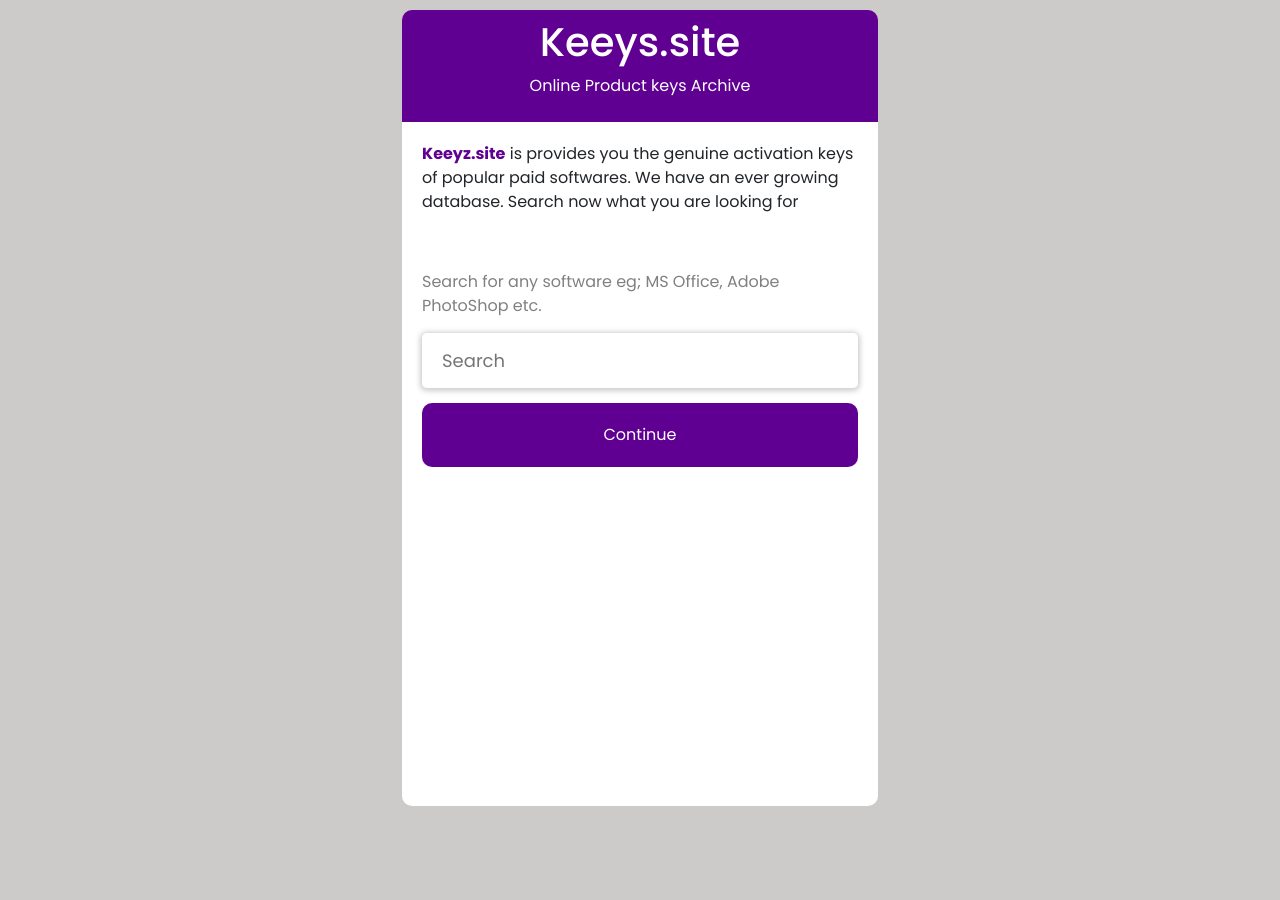
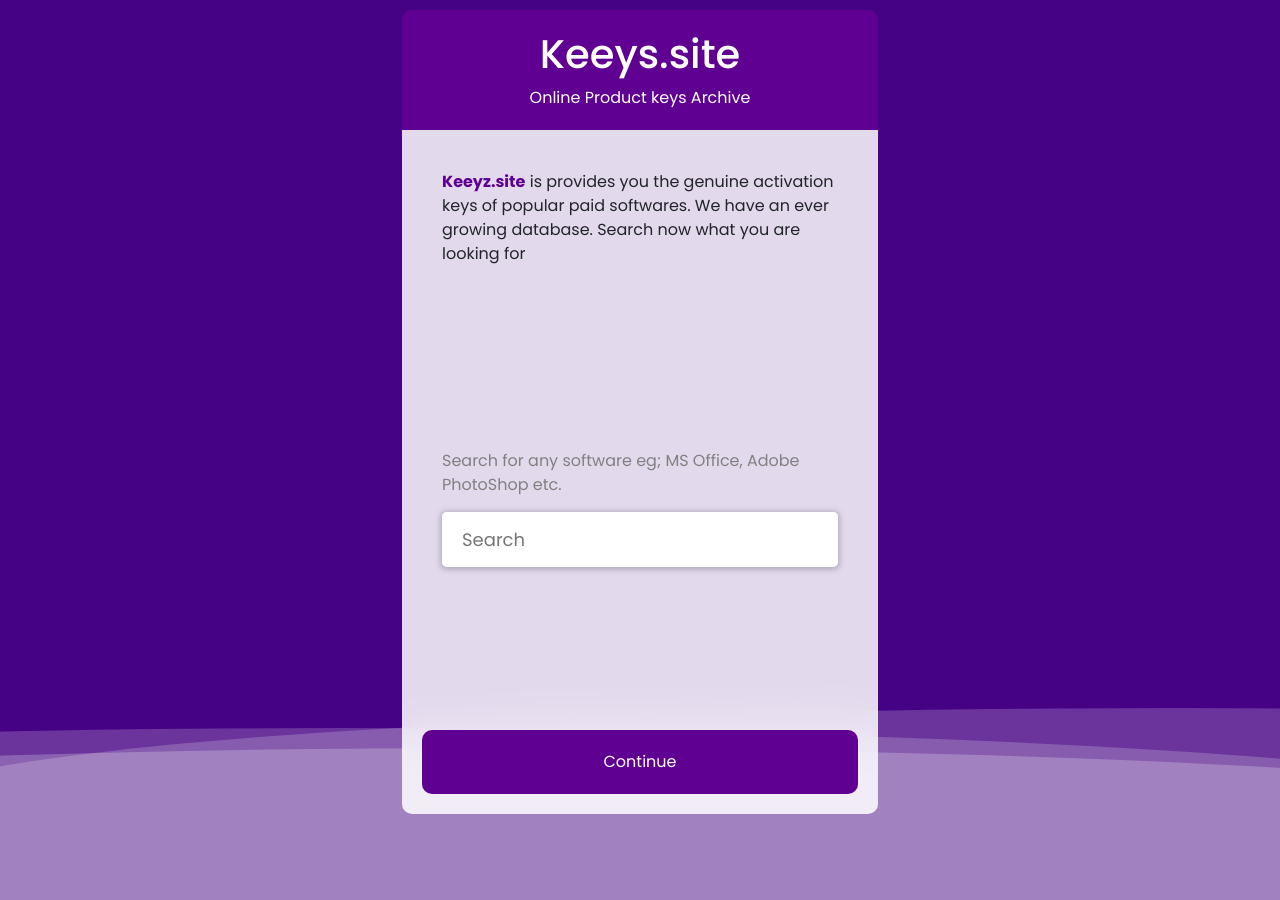
Before and after one commit to msalmankhokhar/productkey-website, a Flask app: page / in a window 1280 px wide. Run offline with Flask 3, Linux system fonts and the light colour scheme; data comes from the database, SQL or seed files in the repository.

Commit message:
animated bg gradients

```diff
--- /dev/null
+++ b/static/css/bg.css
@@ -0,0 +1,70 @@
+body {
+    margin: auto;
+    font-family: -apple-system, BlinkMacSystemFont, sans-serif;
+    overflow: auto;
+    /* background: linear-gradient(315deg, rgba(101,0,94,1) 3%, rgba(60,132,206,1) 38%, rgba(48,238,226,1) 68%, rgba(255,25,25,1) 98%); */
+    background: linear-gradient(315deg, rgba(101,0,94,1) 3%, rgb(69, 2, 132) 68%);
+    animation: gradient 15s ease infinite;
+    background-size: 400% 400%;
+    background-attachment: fixed;
+}
+
+/* @keyframes gradient {
+    0% {
+        background-position: 0% 0%;
+    }
+    50% {
+        background-position: 100% 100%;
+    }
+    100% {
+        background-position: 0% 0%;
+    }
+} */
+
+.wave {
+    background: rgb(255 255 255 / 25%);
+    border-radius: 1000% 1000% 0 0;
+    position: fixed;
+    width: 200%;
+    height: 12em;
+    animation: wave 10s -3s linear infinite;
+    transform: translate3d(0, 0, 0);
+    opacity: 0.8;
+    bottom: 0;
+    left: 0;
+    z-index: -1;
+}
+
+.wave:nth-of-type(2) {
+    bottom: -1.25em;
+    animation: wave 18s linear reverse infinite;
+    opacity: 0.8;
+}
+
+.wave:nth-of-type(3) {
+    bottom: -2.5em;
+    animation: wave 20s -1s reverse infinite;
+    opacity: 0.9;
+}
+
+@keyframes wave {
+    2% {
+        transform: translateX(1);
+    }
+
+    25% {
+        transform: translateX(-25%);
+    }
+
+    50% {
+        transform: translateX(-50%);
+    }
+
+    75% {
+        transform: translateX(-25%);
+    }
+
+    100% {
+        transform: translateX(1);
+    }
+}
--- a/static/css/home.css
+++ b/static/css/home.css
@@ -1,6 +1,9 @@
 :root{
     /* --main-color: #005392; */
     --main-color: #5f0092;
+}
+p{
+    margin: 0px;
 }
 body{
     background-color: rgb(205, 202, 202);
@@ -11,13 +14,19 @@
     color: white;
     background-color: var(--main-color);
     border-radius: 10px 10px 0px 0px;
+    padding: 20px;
 }
 #contentWrapper{
-    background-color: white;
+    background-color: #ffffffd9;
+    backdrop-filter: blur(20px);
     /* display: flex;
     flex-wrap: wrap; */
     min-height: 76vh;
     border-radius: 0px 0px 10px 10px;
+    display: flex;
+    flex-direction: column;
+    justify-content: space-between;
+    padding: 20px;
 }
 #contentWrapper p{
     align-self: center;
--- a/templates/getkey.html
+++ b/templates/getkey.html
@@ -47,7 +47,7 @@
     box-shadow: 1px 1px 6px gray;
     padding: 15px;
     border-radius: 5px;
-    font-weight: bold;
+    /* font-weight: bold; */
     color: #5a5a5a;
 }
 #spinner{
@@ -188,6 +188,7 @@
                     return resp.json().then((respText)=>{
                         clearInterval(suffleKeyInterval);
                         showFinalKey(respText["key"]);
+                        pBar.parentElement.style.display = "none";
                     })
                 })
         }, 5000);
--- a/templates/home.html
+++ b/templates/home.html
@@ -9,6 +9,7 @@
     <link rel="shortcut icon" href="/favicon.ico" type="image/x-icon">
     <link href="https://cdn.jsdelivr.net/npm/bootstrap@5.3.2/dist/css/bootstrap.min.css" rel="stylesheet" integrity="sha384-T3c6CoIi6uLrA9TneNEoa7RxnatzjcDSCmG1MXxSR1GAsXEV/Dwwykc2MPK8M2HN" crossorigin="anonymous">
     <!-- <link href="https://unpkg.com/aos@2.3.1/dist/aos.css" rel="stylesheet"> -->
+    <link rel="stylesheet" href="/static/css/bg.css">
     <link rel="stylesheet" href="/static/css/comman2.css">
     <link rel="stylesheet" href="/static/css/home.css">
 </head>
@@ -115,10 +116,17 @@
 
 {% block css %}{% endblock css %}
 <body>
+
+  <div>
+    <div class="wave"></div>
+    <div class="wave"></div>
+    <div class="wave"></div>
+ </div>
+
 <div class="container" id="container">
 
 
-  <div id="header" class="p-2">
+  <div id="header">
     <h1 class="text-center">Keeys.site</h1>
     <p class="text-center">Online Product keys Archive</p>
   </div>
@@ -143,8 +151,8 @@
             <div id="suggestionsContainer">
             </div> -->
 
-            <button id="continueBtn" class="mybtn" style="cursor: pointer;">Continue</button>
-        </div>
+          </div>
+          <button id="continueBtn" class="mybtn" style="cursor: pointer;">Continue</button>
         {% endblock main %}
     </div>
 
--- a/templates/item.html
+++ b/templates/item.html
@@ -20,11 +20,11 @@
 </style>
 {% endblock css %}
 {% block main %}
-<div id="main">
+<!-- <div id="main"> -->
     <img id="itemThumbnail" src="{{sw.imgSrc}}" alt="thumbnail">
     <p id="desc">{{sw.desc}}</p>
     <a class="mybtn" href="/get_key/{{sw.id}}">Get license key</a>
-</div>
+<!-- </div> -->
 
 {% endblock main %}
 
```
